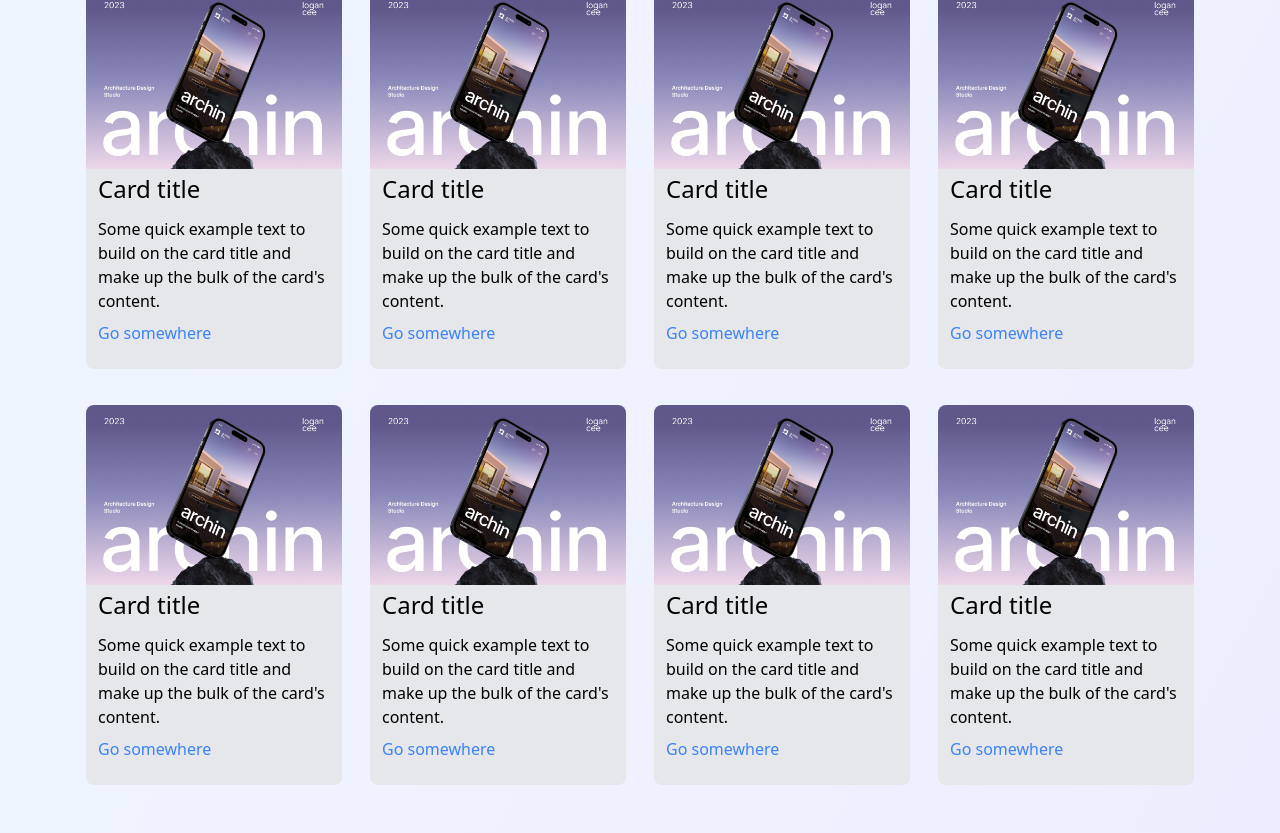
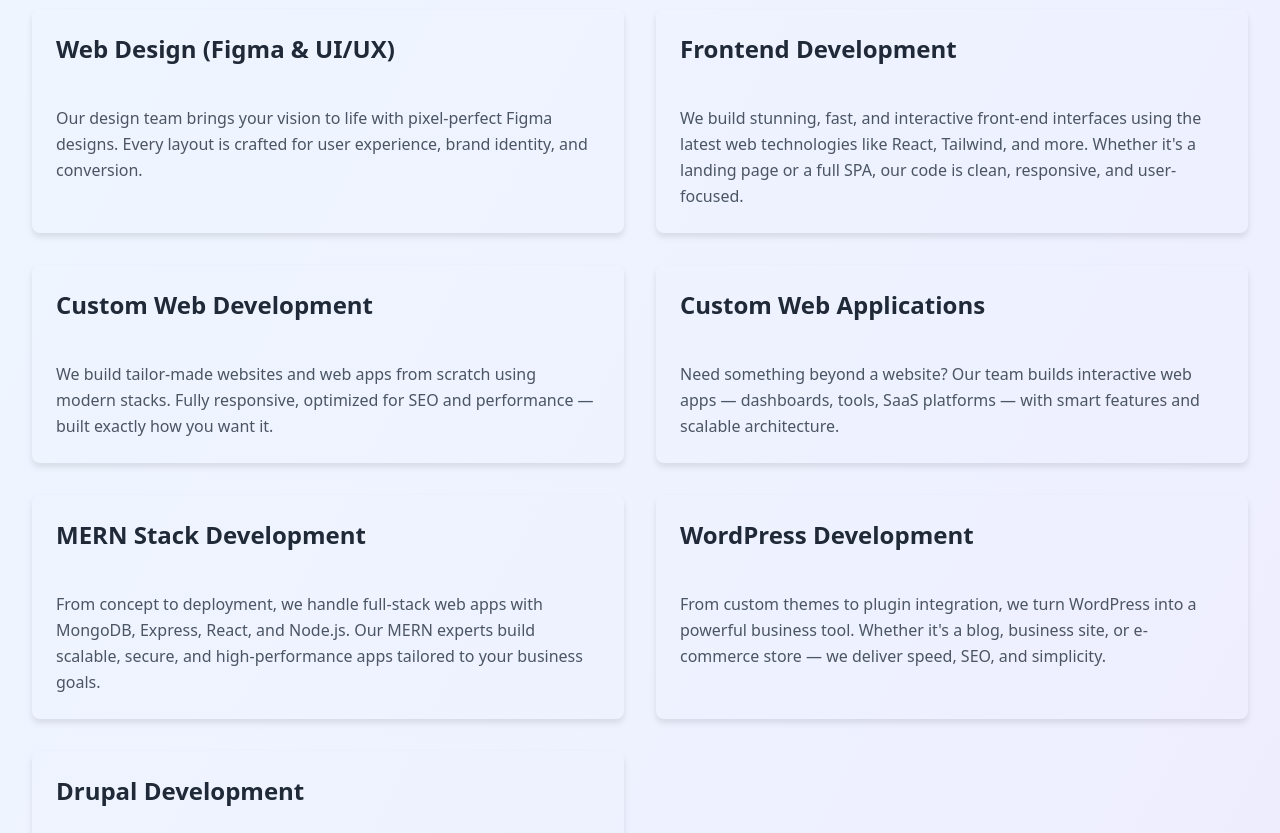
Before and after one commit to grimwebdeveloper/Qurasphere, a React (Vite) app: page /services in a window 1280 px wide. Shown: the part 507-1340 px from the top of the page. Built offline with nearby package versions, Linux system fonts and the light colour scheme.

Commit message:
Services page created

```diff
--- a/src/pages/Service.jsx
+++ b/src/pages/Service.jsx
@@ -1,91 +1,127 @@
-import Navbar from '../components/global/Navbar';
-import Footer from '../components/global/Footer';
-import Card from '../components/global/Card';
 import ContactForm from '../components/ContactForm';
 
 function Service() {
-  const cardsData = [
+  const servicesData = [
     {
-      image: 'project.jpg',
-      title: 'Card Title 1',
-      description: 'Some quick example text to build on the card title and make up the bulk of the card content',
-      link: '#',
+      serviceName: 'Web Design (Figma & UI/UX)',
+      description: `Our design team brings your vision to life with pixel-perfect
+                Figma designs. Every layout is crafted for user experience,
+                brand identity, and conversion.`,
+      serviceImage: 'figma.png',
     },
     {
-      image: 'project.jpg',
-      title: 'Card Title 2',
-      description: 'Some quick example text to build on the card title and make up the bulk of the card content',
-      link: '#',
+      serviceName: 'Frontend Development',
+      description: `We build stunning, fast, and interactive front-end interfaces using
+            the latest web technologies like React, Tailwind, and more. Whether
+            it's a landing page or a full SPA, our code is clean, responsive,
+            and user-focused.`,
+      serviceImage: 'javascript.png',
     },
     {
-      image: 'project.jpg',
-      title: 'Card Title 3',
-      description: 'Some quick example text to build on the card title and make up the bulk of the card content',
-      link: '#',
+      serviceName: 'Custom Web Development',
+      description: `We build tailor-made websites and web apps from scratch using modern
+            stacks. Fully responsive, optimized for SEO and performance — built
+            exactly how you want it.`,
+      serviceImage: 'react.png',
     },
     {
-      image: 'project.jpg',
-      title: 'Card Title 4',
-      description: 'Some quick example text to build on the card title and make up the bulk of the card content',
-      link: '#',
+      serviceName: 'Custom Web Applications',
+      description: `Need something beyond a website? Our team builds interactive web
+            apps — dashboards, tools, SaaS platforms — with smart features and
+            scalable architecture.`,
+      serviceImage: 'redux.png',
     },
     {
-      image: 'project.jpg',
-      title: 'Card Title 5',
-      description: 'Some quick example text to build on the card title and make up the bulk of the card content',
-      link: '#',
+      serviceName: 'MERN Stack Development',
+      description: `From concept to deployment, we handle full-stack web apps with
+            MongoDB, Express, React, and Node.js. Our MERN experts build
+            scalable, secure, and high-performance apps tailored to your
+            business goals.`,
+      serviceImage: 'mern.png',
     },
     {
-      image: 'project.jpg',
-      title: 'Card Title 6',
-      description: 'Some quick example text to build on the card title and make up the bulk of the card content',
-      link: '#',
+      serviceName: 'WordPress Development',
+      description: `From custom themes to plugin integration, we turn WordPress into a
+            powerful business tool. Whether it's a blog, business site, or
+            e-commerce store — we deliver speed, SEO, and simplicity.`,
+      serviceImage: 'wordpress.png',
     },
     {
-      image: 'project.jpg',
-      title: 'Card Title 7',
-      description: 'Some quick example text to build on the card title and make up the bulk of the card content',
-      link: '#',
+      serviceName: 'Drupal Development',
+      description: `For enterprise-grade CMS solutions, our Drupal developers create
+            secure, modular, and scalable websites. From government to corporate
+            needs — we've done it all with Drupal.`,
+      serviceImage: 'drupal.png',
     },
-    {
-      image: 'project.jpg',
-      title: 'Card Title 8',
-      description: 'Some quick example text to build on the card title and make up the bulk of the card content',
-      link: '#',
-    },
-
-
   ];
   return (
-    <>
-     <div className='w-full bg-gradient-to-r from-blue-600 to-violet-600 text-white '>
-         <div className='max-w-[1280px]  min-h-80 mx-auto  flex justify-center items-center '>
-           <h1 className='text-4xl font-semibold'>Our services</h1>
+    <div className="min-h-screen">
+      <div className="max-w-screen-xl px-8 mx-auto py-16 lg:py-24">
+        <h2 className="text-4xl lg:text-5xl font-semibold mb-4">
+          Our Services
+        </h2>
+        <div className="text-2xl lg:text-3xl font-medium text-blue-600 mb-6">
+          Meet the Minds Behind the Magic
+        </div>
+        <p className="text-lg lg:text-xl text-zinc-600 max-w-3xl">
+          We offer a comprehensive range of web development and design services
+          to help your business thrive in the digital world.
+        </p>
       </div>
 
-     </div>
-     <div className='w-full'>
-        <div className='max-w-[1280px] mx-auto mt-8 md:mt-24 mb-24 flex justify-center gap-7 gap-y-9 flex-wrap'>
-          {cardsData.map((_, index) => (
-
-             <div className=" w-80 md:w-64">
-               <img src="project.jpg" alt="" className='rounded-t-lg' />
-               <div className=" bg-gray-200 rounded-b-lg">
-                <h5 className=" px-3 py-1 text-2xl font-medium">Card title</h5>
-                <p className="px-3 py-2  font-normal">Some quick example text to build on the card title and make up the bulk of the card's content.</p>
-             <a href="#" className="px-3 pb-6 block font-normal text-blue-500">Go somewhere</a>
+      {/* <div className="container mx-auto px-4 py-16">
+        <div className="grid grid-cols-1 md:grid-cols-2 lg:grid-cols-3 gap-8">
+          {servicesData.map((service, index) => (
+            <div
+              key={index}
+              className="bg-white rounded-lg shadow-lg overflow-hidden hover:shadow-xl transition-shadow duration-300"
+            >
+              <div className="p-6">
+                <div
+                  className="w-16 h-16 mb-4 bg-contain bg-no-repeat bg-center"
+                  style={{
+                    backgroundImage: `url(/images/${service.serviceImage})`,
+                  }}
+                  role="img"
+                  aria-label={service.serviceName}
+                />
+                <h3 className="text-xl font-semibold mb-3 text-gray-800">
+                  {service.serviceName}
+                </h3>
+                <p className="text-gray-600">{service.description}</p>
               </div>
             </div>
           ))}
+        </div>
+      </div> */}
 
-
-
+      <div className="px-8 py-16 max-w-screen-xl mx-auto">
+        <div id="cards" className="grid grid-cols-1 md:grid-cols-2 gap-8">
+          {servicesData.map((service, index) => (
+            <div
+              key={index}
+              className="shadow-[0px_4px_6px_0px_rgba(0,_0,_0,_0.1)] rounded-lg p-6 hover:shadow-lg transition-all duration-300"
+            >
+              <div className="flex items-center gap-4 mb-4">
+                {/* <img
+                  src={service.serviceImage}
+                  alt={service.serviceName}
+                  className="w-16 h-16 object-contain"
+                /> */}
+                <h2 className="text-2xl font-semibold text-gray-800 mb-6">
+                  {service.serviceName}
+                </h2>
+              </div>
+              <p className="text-gray-600 leading-relaxed">
+                {service.description}
+              </p>
+            </div>
+          ))}
+        </div>
       </div>
 
+      <ContactForm />
     </div>
-     <ContactForm/>
-
-    </>
-  )
+  );
 }
-export default Service
+export default Service;
```
Lines whose indentation alone changed are shown as unchanged.
